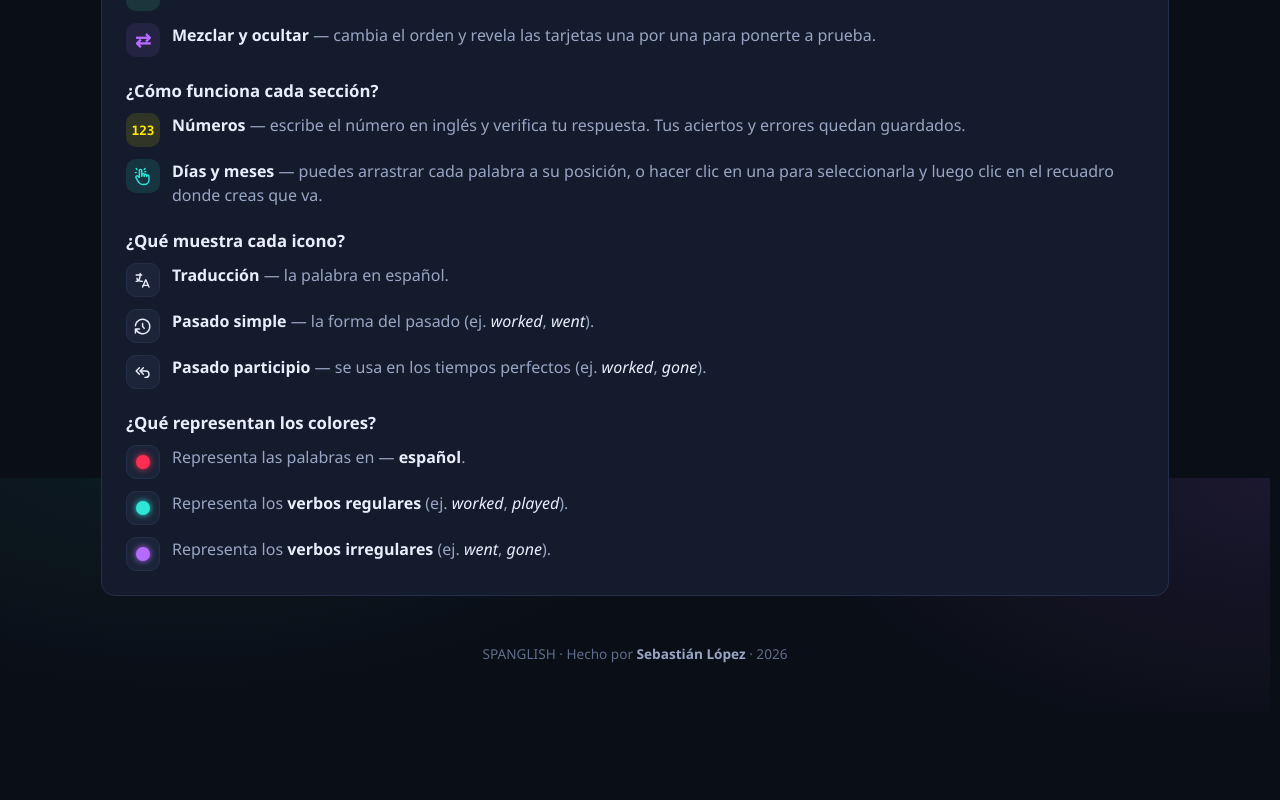
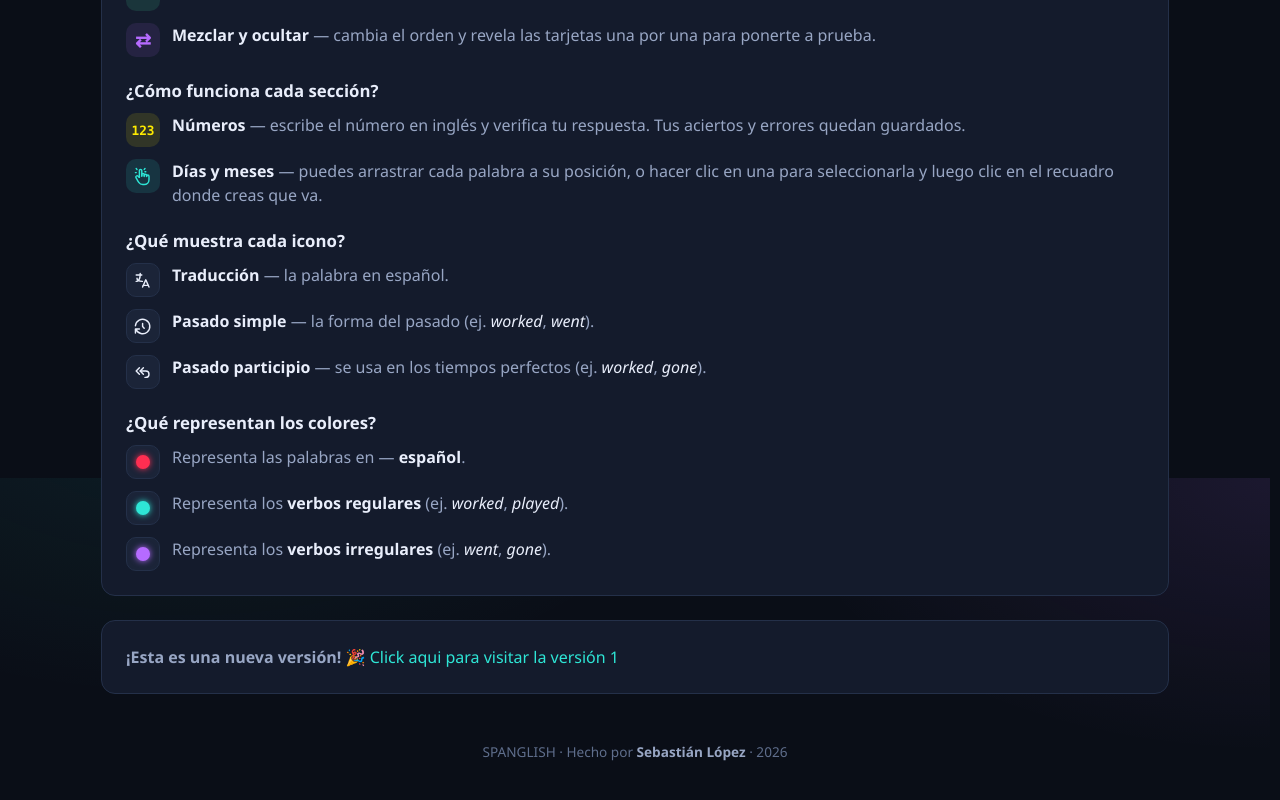
Before and after one commit to sebalopezx/app-ingles-v2, a Vue app: page /#/ in a window 1280 px wide. Shown: the part 322-1122 px from the top of the page. Before the commit the page ends 1035 px from the top, so only its background shows below. Built offline with nearby package versions, Linux system fonts and the light colour scheme.

Commit message:
Add link style and change hover styles

```diff
--- a/src/components/Intro.vue
+++ b/src/components/Intro.vue
@@ -8,10 +8,12 @@ import ColorDot from "./ColorDot.vue";
 </script>
 
 <template>
+  <main class="intro-page">
     <section class="intro">
       <h2 class="intro__title">Verbos en pasado simple</h2>
       <p class="intro__lead">
-      Explora todos los verbos y revela su traducción al instante. La idea es ir rápido: <strong class="text-spanish">mira, repite y memoriza</strong>.
+        Explora todos los verbos y revela su traducción al instante. La idea es
+        ir rápido: <strong class="text-spanish">mira, repite y memoriza</strong>.
       </p>
 
       <ul class="intro__steps">
@@ -19,8 +21,8 @@ import ColorDot from "./ColorDot.vue";
           <span class="intro__icon intro__icon--reveal"><HandClickIcon /></span>
           <span>
             <strong>Haz clic en una tarjeta</strong> — donde veas este icono,
-          puedes hacer clic en la tarjeta para mostrar la
-          traducción y los tiempos verbales.
+            puedes hacer clic en la tarjeta para mostrar la traducción y los
+            tiempos verbales.
           </span>
         </li>
         <li>
@@ -71,8 +73,8 @@ import ColorDot from "./ColorDot.vue";
             <SimplePastIcon />
           </span>
           <span>
-          <strong>Pasado simple</strong> — la forma del pasado (ej. <em>worked</em>,
-          <em>went</em>).
+            <strong>Pasado simple</strong> — la forma del pasado (ej.
+            <em>worked</em>, <em>went</em>).
           </span>
         </li>
         <li>
@@ -99,8 +101,8 @@ import ColorDot from "./ColorDot.vue";
             <ColorDot color="var(--color-regular)" />
           </span>
           <span>
-          Representa los <strong>verbos regulares</strong> (ej. <em>worked</em>,
-          <em>played</em>).
+            Representa los <strong>verbos regulares</strong> (ej.
+            <em>worked</em>, <em>played</em>).
           </span>
         </li>
         <li>
@@ -108,10 +110,25 @@ import ColorDot from "./ColorDot.vue";
             <ColorDot color="var(--color-irregular)" />
           </span>
           <span>
-          Representa los <strong>verbos irregulares</strong> (ej. <em>went</em>,
-          <em>gone</em>).
+            Representa los <strong>verbos irregulares</strong> (ej.
+            <em>went</em>, <em>gone</em>).
           </span>
         </li>
       </ul>
     </section>
+
+    <section class="intro intro--version">
+      <p>
+        <strong>¡Esta es una nueva versión! 🎉</strong>
+        <a
+          class="link"
+          href="https://sebalopezx.github.io/app-ingles/"
+          target="_blank"
+          rel="noopener noreferrer"
+        >
+          Click aqui para visitar la versión 1
+        </a>
+      </p>
+    </section>
+  </main>
 </template>
--- a/src/styles/base.css
+++ b/src/styles/base.css
@@ -97,3 +97,12 @@ h3 {
   flex-direction: column;
   gap: var(--space-5);
 }
+
+.link {
+  color: var(--color-link);
+  text-decoration: none;
+  transition: color 0.2s ease-in-out;
+}
+.link:hover {
+  color: var(--color-link-hover);
+}
--- a/src/styles/layout.css
+++ b/src/styles/layout.css
@@ -122,8 +122,8 @@
 }
 
 .nav__link:hover {
-  color: var(--color-text);
-  border-color: var(--color-border-strong);
+  color: var(--color-link-hover-bright);
+  border-color: var(--color-link-hover);
 }
 
 .nav__link.router-link-exact-active {
@@ -192,6 +192,12 @@
 }
 
 /* ---------- Intro ---------- */
+.intro-page {
+  display: flex;
+  flex-direction: column;
+  gap: var(--space-5);
+}
+
 .intro {
   padding: var(--space-5);
   background: var(--color-surface);
@@ -303,6 +309,10 @@
   border: 1px solid var(--color-border);
 }
 
+.intro--version {
+  color: var(--color-text-muted);
+}
+
 /* ---------- Footer ---------- */
 .footer {
   text-align: center;
--- a/src/styles/theme.css
+++ b/src/styles/theme.css
@@ -4,6 +4,11 @@
   This is the React-friendly equivalent of a single source of truth for colors.
 */
 :root {
+  /* Links */
+  --color-link: #2ee6d6;
+  --color-link-hover: #ffeb00;
+  --color-link-hover-bright: #e2b820;
+
   /* Surfaces (dark background) */
   --color-bg: #0a0e17;
   --color-bg-soft: #0f1422;
```
Lines whose indentation alone changed are shown as unchanged.
